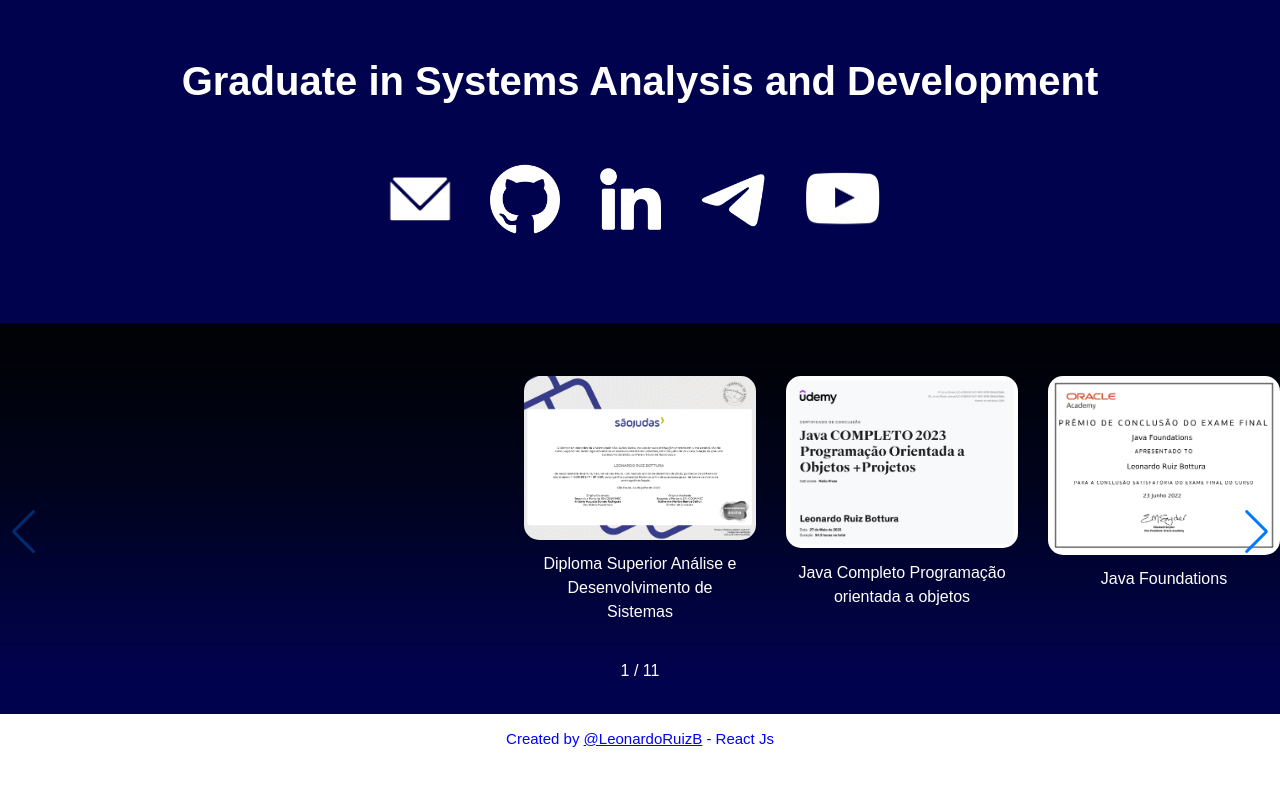
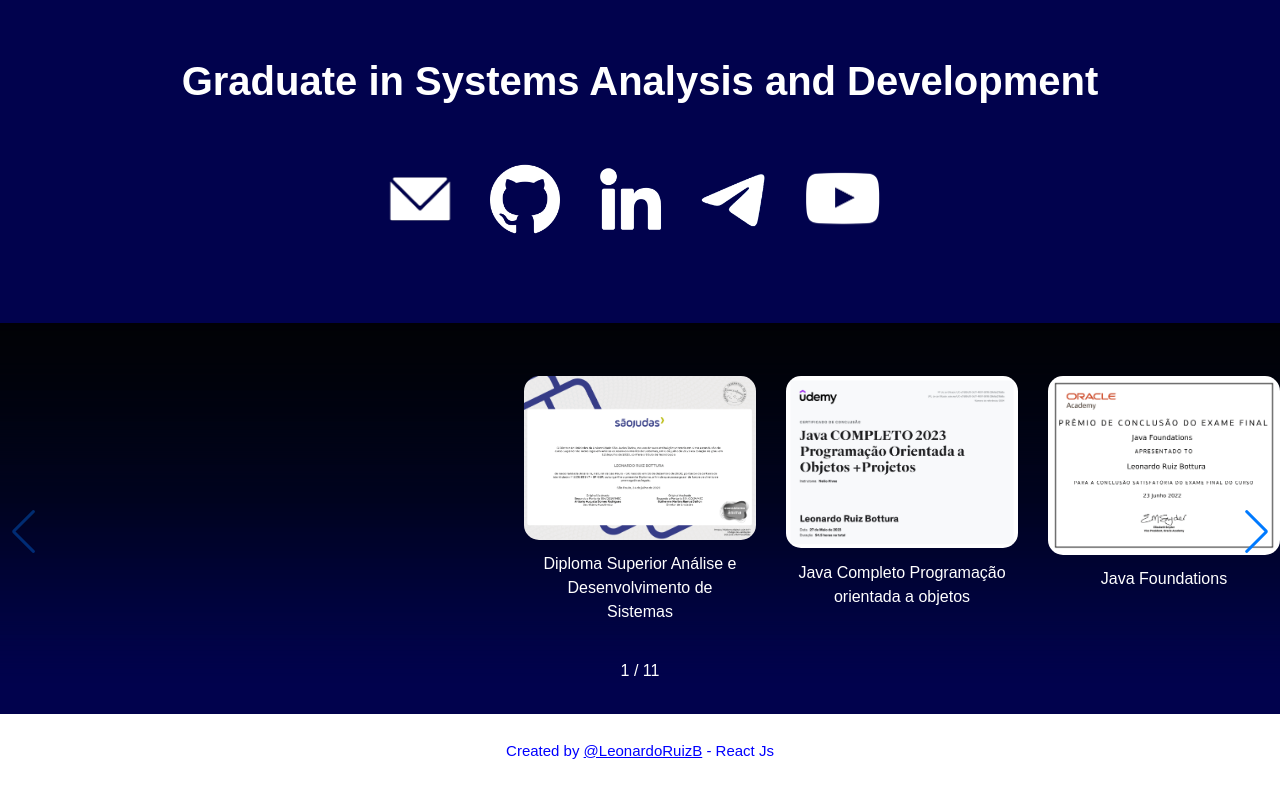
Before and after one commit to LeonardoRuizB/2023_Portifolio_Leonardo_Bottura_ADS, a React (Vite) app: page / in a window 1280 px wide. Shown: the part 477-1264 px from the top of the page. Before the commit the page ends 1240 px from the top, so only its background shows below. Built offline with nearby package versions, Linux system fonts and the light colour scheme.

Commit message:
feat: Adjusting Footer css

```diff
--- a/src/Components/Footer/Footer.jsx
+++ b/src/Components/Footer/Footer.jsx
@@ -3,10 +3,14 @@ import styled from "styled-components";
 
 const MainFooter = styled.div`
     margin-top: 2%;
-    padding: 1px;
+    padding: 1%;
     text-align: center;
     background-color: white;
     font-size: 15px;
+
+    @media screen and (max-width: 480px) {
+        padding: 3%;
+      }
 `;
 
 const TextFooter = styled.p`
```
